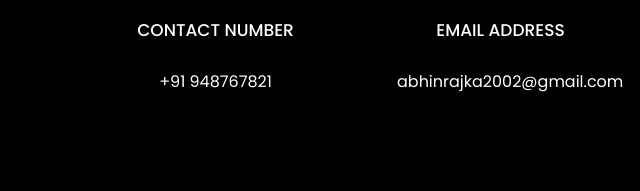
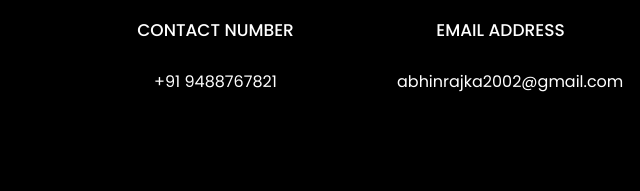
Before and after one commit to abhinrajka/abhinrajka.github.io, a plain HTML site: page index.html in a window 1280 px wide. Shown: the part 5968-6159 px from the top of the page, 282-922 px from the left. Drawn offline with Linux system fonts and the light colour scheme; files whose address does not match are found by name.

Commit message:
Update index.html

```diff
--- a/index.html
+++ b/index.html
@@ -554,7 +554,7 @@
           			<span class="icon-phone2"></span>
           		</div>
           		<h3 class="mb-4">Contact Number</h3>
-	            <p><a href="tel://0101010101">+91 948767821 </a></p>
+	            <p><a href="tel://0101010101">+91 9488767821 </a></p>
 	          </div>
           </div>
           <div class="col-md-6 col-lg-3 d-flex ftco-animate">
```
